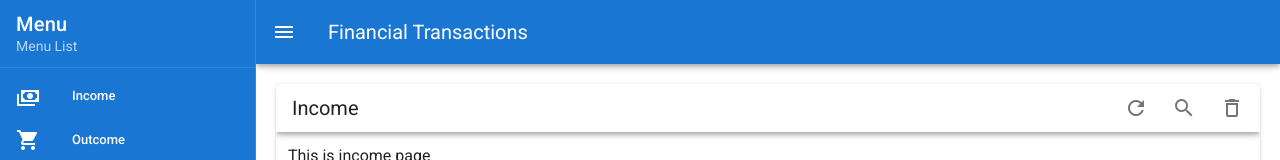
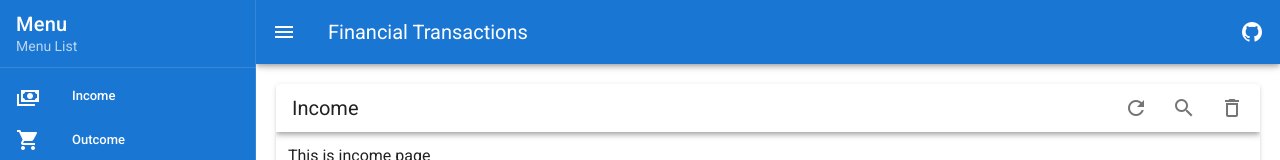
Before and after one commit to herusdianto/financial, a Vue app: page / in a window 1280 px wide. Shown: the top 160 px of the page. Built offline with nearby package versions, Linux system fonts and the light colour scheme.

Commit message:
add link to github repo

```diff
--- a/src/App.vue
+++ b/src/App.vue
@@ -55,6 +55,12 @@
       <v-app-bar-nav-icon @click="drawer = !drawer"></v-app-bar-nav-icon>
 
       <v-toolbar-title>{{ $vuetify.lang.t('$vuetify.title') }}</v-toolbar-title>
+
+      <v-spacer></v-spacer>
+
+      <v-btn icon @click="redirectToGithub()">
+        <v-icon>mdi-github</v-icon>
+      </v-btn>
     </v-app-bar>
 
     <v-main>
@@ -86,6 +92,10 @@
 
       if (routeName !== currentRouteName)
         router.push({name: routeName})
+    },
+    redirectToGithub() {
+        let githubUrl = 'https://github.com/herusdianto/financial'
+        window.open(githubUrl, '_blank')
     }
   },
 };
```
